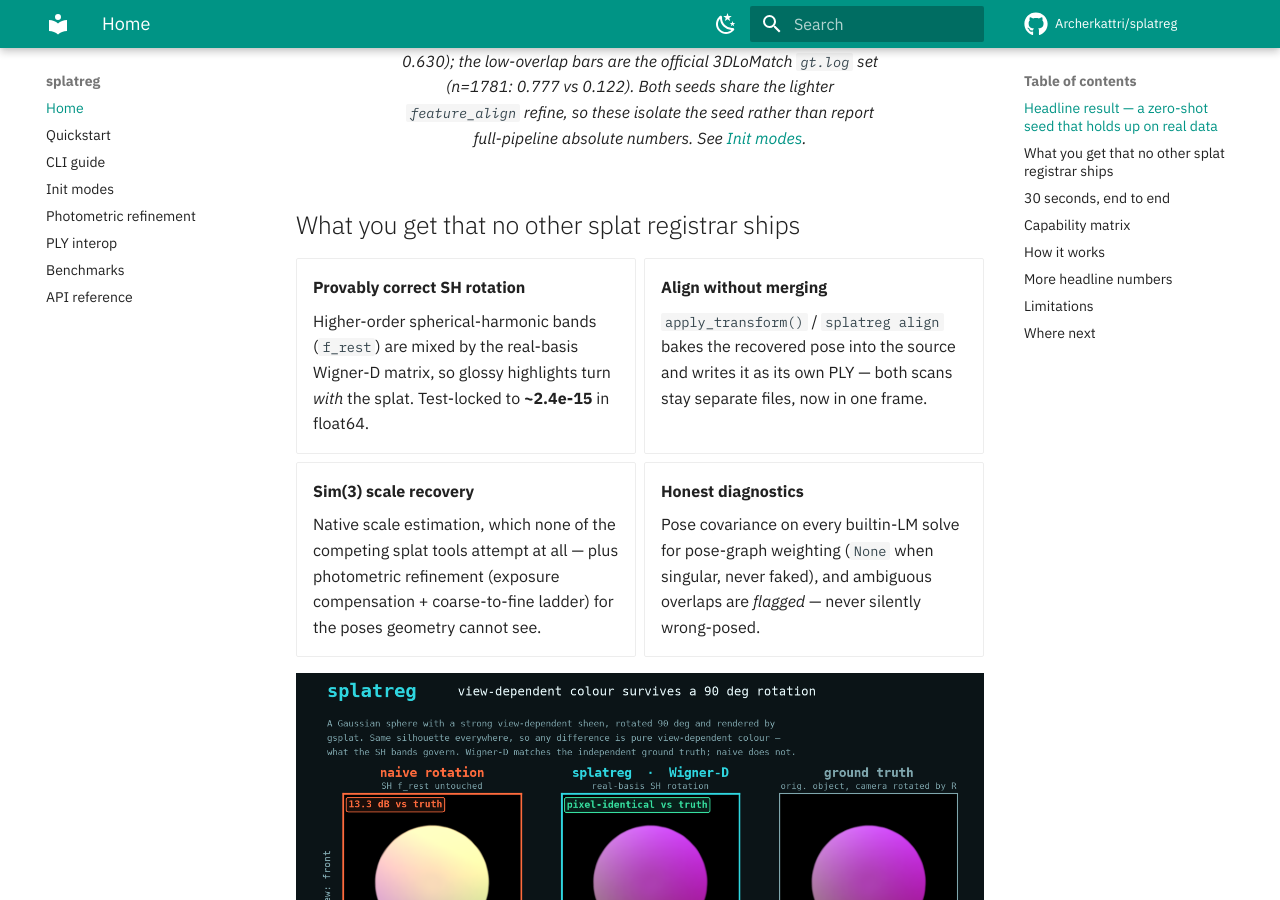
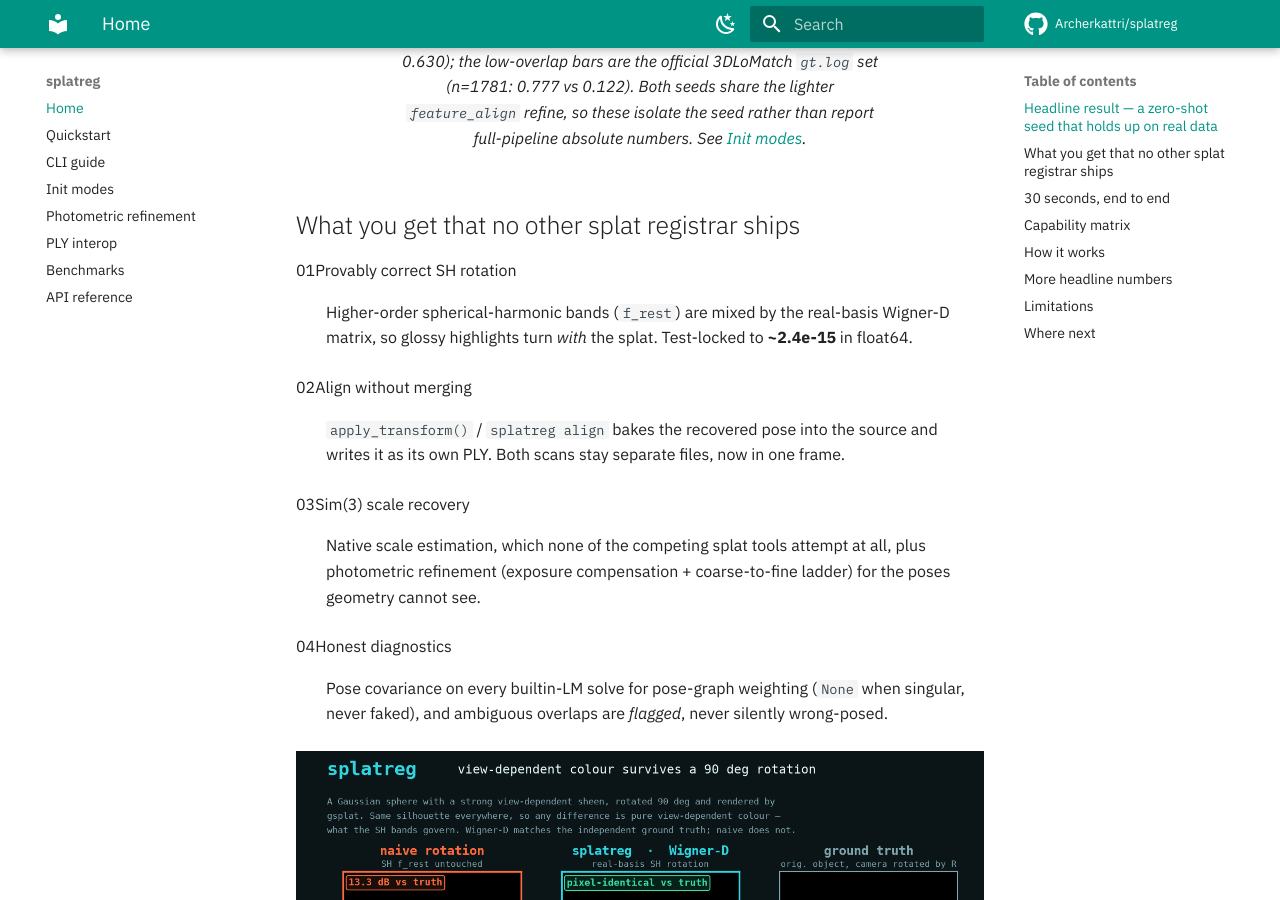
Before and after one commit to Archerkattri/splatreg, an MkDocs documentation site: the page built from docs_site/index.md, in a window 1280 px wide and 900 px high, scrolled down 1330 px. Built offline with MkDocs 1.6.1 and Material for MkDocs 9.7.7, drawn with Linux system fonts in a browser that asks for light colours; comment, search, counter and statistics services are not loaded; some of the changed text lies outside the part shown.

Commit message:
docs: de-slop landing page — flat instrument chrome, ledger sections
Replace the gradient hero, card grid, and stat chips with a flat
datasheet aesthetic: solid ink panel with hairline rules, numbered
capability ledger, runbook steps, ruled readout strip, FIG-tagged
figures. Zero gradients, shadows, or card grids; copy, numbers, and
links unchanged. Both light/slate schemes fully styled.

```diff
--- a/docs_site/index.md
+++ b/docs_site/index.md
@@ -32,30 +32,24 @@ PLY (gsplat, Nerfstudio/splatfacto, INRIA, SuperSplat) or hands over means/covar
 
 ## What you get that no other splat registrar ships
 
-<div class="grid cards" markdown>
-
--   __Provably correct SH rotation__
-
-    Higher-order spherical-harmonic bands (`f_rest`) are mixed by the real-basis Wigner-D
-    matrix, so glossy highlights turn *with* the splat. Test-locked to **~2.4e-15** in float64.
-
--   __Align without merging__
-
-    `apply_transform()` / `splatreg align` bakes the recovered pose into the source and writes
-    it as its own PLY — both scans stay separate files, now in one frame.
-
--   __Sim(3) scale recovery__
-
-    Native scale estimation, which none of the competing splat tools attempt at all — plus
-    photometric refinement (exposure compensation + coarse-to-fine ladder) for the poses
-    geometry cannot see.
-
--   __Honest diagnostics__
-
-    Pose covariance on every builtin-LM solve for pose-graph weighting (`None` when singular,
-    never faked), and ambiguous overlaps are *flagged* — never silently wrong-posed.
-
-</div>
+<dl class="sr-spec">
+  <div class="sr-spec__row">
+    <dt><span class="sr-spec__num">01</span>Provably correct SH rotation</dt>
+    <dd>Higher-order spherical-harmonic bands (<code>f_rest</code>) are mixed by the real-basis Wigner-D matrix, so glossy highlights turn <em>with</em> the splat. Test-locked to <strong>~2.4e-15</strong> in float64.</dd>
+  </div>
+  <div class="sr-spec__row">
+    <dt><span class="sr-spec__num">02</span>Align without merging</dt>
+    <dd><code>apply_transform()</code> / <code>splatreg align</code> bakes the recovered pose into the source and writes it as its own PLY. Both scans stay separate files, now in one frame.</dd>
+  </div>
+  <div class="sr-spec__row">
+    <dt><span class="sr-spec__num">03</span>Sim(3) scale recovery</dt>
+    <dd>Native scale estimation, which none of the competing splat tools attempt at all, plus photometric refinement (exposure compensation + coarse-to-fine ladder) for the poses geometry cannot see.</dd>
+  </div>
+  <div class="sr-spec__row">
+    <dt><span class="sr-spec__num">04</span>Honest diagnostics</dt>
+    <dd>Pose covariance on every builtin-LM solve for pose-graph weighting (<code>None</code> when singular, never faked), and ambiguous overlaps are <em>flagged</em>, never silently wrong-posed.</dd>
+  </div>
+</dl>
 
 <figure class="sr-figure">
   <img src="https://raw.githubusercontent.com/Archerkattri/splatreg/main/assets/sh_rotation.png" alt="A view-dependent-coloured Gaussian sphere rotated 90 degrees three ways and rendered by gsplat: naive rotation (wrong colour), splatreg Wigner-D (correct), and an independent ground truth">
@@ -124,6 +118,8 @@ design (manual transforms, not registration).
   <figcaption>Two splats → one of six coarse-init seeds → the multi-residual Levenberg–Marquardt core (ICP + the flagship Gaussian-SDF, SE(3)/Sim(3)) → the transform, recovered scale, and pose covariance → the merge / align / track / pose-graph consumers.</figcaption>
 </figure>
 
+<div class="sr-steps" markdown>
+
 1. **Global init**: a coarse pose from a dense super-Fibonacci rotation sweep + batched
    trimmed ICP (no local-minimum trap), with FPFH+RANSAC (`init="robust"`), learned
    GeoTransformer (`init="learned"`), zero-shot BUFFER-X (`init="bufferx"`), and MAC
@@ -133,6 +129,8 @@ design (manual transforms, not registration).
    distance field derived directly from the target Gaussians, with a closed-form, audited
    Jacobian), solving the full SE(3) or Sim(3) tangent and exposing the pose
    information/covariance at the optimum.
+
+</div>
 
 ## More headline numbers
 
@@ -176,16 +174,12 @@ Full detail, including the failure analyses, is in
 
 ## Where next
 
-- [Quickstart](quickstart.md): install + the core workflows in Python.
-- [CLI guide](cli.md): `splatreg align / merge / info` from the shell.
-- [Init modes](init-modes.md): speed vs robustness — `fast`, `robust`, `learned`, the
-  zero-shot **`bufferx`** seed, `mac`, `global` — with the honest measured 3DMatch/3DLoMatch
-  verdicts.
-- [Photometric refinement](photometric.md): the opt-in stage for poses geometry can't see
-  (symmetry / texture-only DoF), with the measured when-and-why table, per-pair **exposure
-  compensation** (default ON), and the **coarse-to-fine render ladder**.
-- [PLY interop](ply-interop.md): splatfacto / INRIA / SuperSplat round-trip, and what happens
-  to spherical harmonics under a recovered rotation (higher-order SH bands are **Wigner-rotated
-  with the splat**; Ivanic-Ruedenberg, test-locked math).
-- [Benchmarks](benchmarks.md): every number with its reproduce command.
-- [API reference](api.md): every public function, autodoc'd.
+<ul class="sr-next">
+  <li><a href="quickstart/">Quickstart</a>: install + the core workflows in Python.</li>
+  <li><a href="cli/">CLI guide</a>: <code>splatreg align / merge / info</code> from the shell.</li>
+  <li><a href="init-modes/">Init modes</a>: speed vs robustness across <code>fast</code>, <code>robust</code>, <code>learned</code>, the zero-shot <strong><code>bufferx</code></strong> seed, <code>mac</code>, <code>global</code>, with the honest measured 3DMatch/3DLoMatch verdicts.</li>
+  <li><a href="photometric/">Photometric refinement</a>: the opt-in stage for poses geometry can't see (symmetry / texture-only DoF), with the measured when-and-why table, per-pair <strong>exposure compensation</strong> (default ON), and the <strong>coarse-to-fine render ladder</strong>.</li>
+  <li><a href="ply-interop/">PLY interop</a>: splatfacto / INRIA / SuperSplat round-trip, and what happens to spherical harmonics under a recovered rotation (higher-order SH bands are <strong>Wigner-rotated with the splat</strong>; Ivanic-Ruedenberg, test-locked math).</li>
+  <li><a href="benchmarks/">Benchmarks</a>: every number with its reproduce command.</li>
+  <li><a href="api/">API reference</a>: every public function, autodoc'd.</li>
+</ul>
```
Also changed, not shown: 1 other file.
